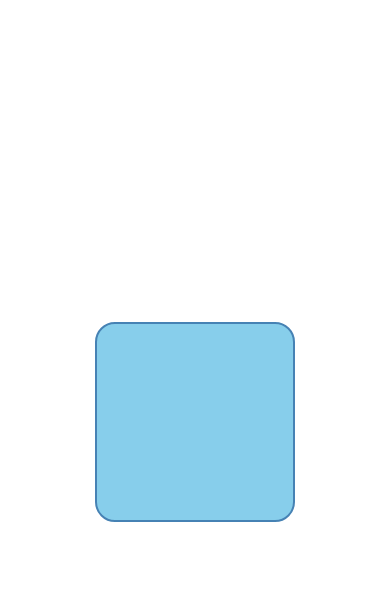
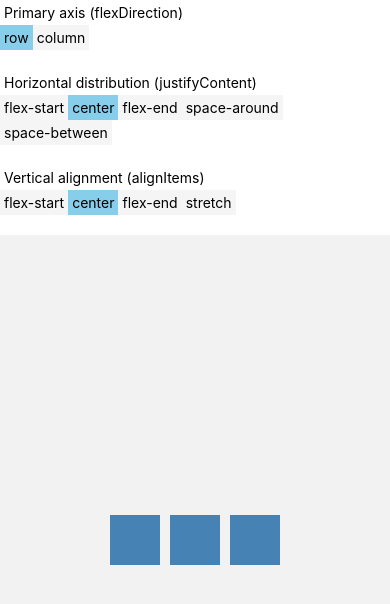
Before and after one commit to mithlesh-kumar/react-native-session-demo, a React Native app in the folder Training/: screen / in a window 390 px wide. Shown: the top 604 px of the page. Built offline with nearby package versions, Linux system fonts and the light colour scheme.

Commit message:
Flex box

```diff
--- a/Training/App.js
+++ b/Training/App.js
@@ -1,28 +1,64 @@
-import React from 'react';
-import { StyleSheet, View } from 'react-native';
+import React, { Component } from 'react'
+import { View, StyleSheet } from 'react-native'
 
-const App = () => {
-  return (
-    <View style={styles.container}>
-        <View style={styles.box} />
-    </View>
-  );
-};
+import Toggle from './Toggle'
+
+export default class App extends Component {
+
+  state = {
+    flexDirection: 'row',
+    justifyContent: 'center',
+    alignItems: 'center',
+  }
+
+  render() {
+    const {flexDirection, alignItems, justifyContent} = this.state
+    const layoutStyle = {flexDirection, justifyContent, alignItems}
+
+    const primaryAxis = flexDirection === 'row' ? 'Horizontal' : 'Vertical'
+    const secondaryAxis = flexDirection === 'row' ? 'Vertical' : 'Horizontal'
+
+    return (
+      <View style={styles.container}>
+        <Toggle
+          label={'Primary axis (flexDirection)'}
+          value={flexDirection}
+          options={['row', 'column']}
+          onChange={(option) => this.setState({flexDirection: option})}
+        />
+        <Toggle
+          label={primaryAxis + ' distribution (justifyContent)'}
+          value={justifyContent}
+          options={['flex-start', 'center', 'flex-end', 'space-around', 'space-between']}
+          onChange={(option) => this.setState({justifyContent: option})}
+        />
+        <Toggle
+          label={secondaryAxis + ' alignment (alignItems)'}
+          value={alignItems}
+          options={['flex-start', 'center', 'flex-end', 'stretch']}
+          onChange={(option) => this.setState({alignItems: option})}
+        />
+        <View style={[styles.layout, layoutStyle]}>
+          <View style={styles.box} />
+          <View style={styles.box} />
+          <View style={styles.box} />
+        </View>
+      </View>
+    )
+  }
+}
 
 const styles = StyleSheet.create({
   container: {
     flex: 1,
-    justifyContent: 'center',
-    alignItems: 'center',
+  },
+  layout: {
+    flex: 1,
+    backgroundColor: 'rgba(0,0,0,0.05)',
   },
   box: {
-    width: 200,
-    height: 200,
-    backgroundColor: 'skyblue',
-    borderWidth: 2,
-    borderColor: 'steelblue',
-    borderRadius: 20,
+    padding: 25,
+    backgroundColor: 'steelblue',
+    margin: 5,
   },
 })
-
-export default App;
--- /dev/null
+++ b/Training/Toggle.js
@@ -0,0 +1,66 @@
+import React, { Component } from 'react'
+import { View, Text, TouchableOpacity, StyleSheet } from 'react-native'
+
+export default class Toggle extends Component {
+
+  onPress = (option) => {
+    const {onChange} = this.props
+
+    onChange(option)
+  }
+
+  renderOption = (option, i) => {
+    const {value} = this.props
+
+    return (
+      <TouchableOpacity
+        style={[styles.option, option === value && styles.activeOption]}
+        onPress={this.onPress.bind(this, option)}
+        key={i}
+      >
+        <Text style={styles.text}>
+          {option}
+        </Text>
+      </TouchableOpacity>
+    )
+  }
+
+  render() {
+    const {label, options} = this.props
+
+    return (
+      <View style={styles.container}>
+        <Text style={[styles.text, styles.label]}>
+          {label}
+        </Text>
+        <View style={styles.optionsContainer}>
+          {options.map(this.renderOption)}
+        </View>
+      </View>
+    )
+  }
+}
+
+const styles = StyleSheet.create({
+  container: {
+    flexDirection: 'column',
+    paddingBottom: 20,
+  },
+  text: {
+    fontSize: 14,
+  },
+  label: {
+    padding: 4,
+  },
+  optionsContainer: {
+    flexDirection: 'row',
+    flexWrap: 'wrap'
+  },
+  option: {
+    padding: 4,
+    backgroundColor: 'whitesmoke',
+  },
+  activeOption: {
+    backgroundColor: 'skyblue',
+  },
+})
```
